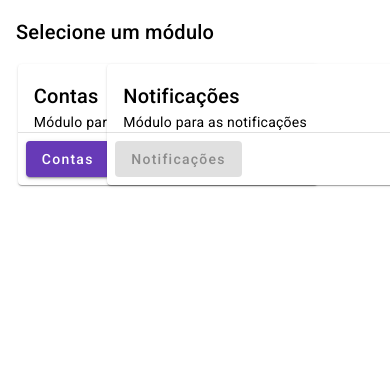
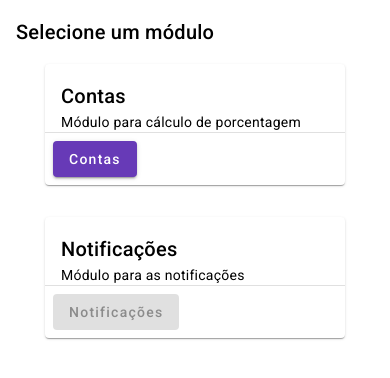
Before and after one commit to BrunoBrasolin/front-gamidas, an Angular app: page / in a window 390 px wide. Shown: the top 378 px of the page. Built offline with nearby package versions, Linux system fonts and the light colour scheme.

Commit message:
Fix mobile

```diff
--- a/src/app/app.component.scss
+++ b/src/app/app.component.scss
@@ -22,3 +22,19 @@
   top: 1rem;
   right: 1rem;
 }
+
+@media only screen and (max-width: 768px) {
+  .menu {
+    padding: 1rem;
+
+    .row {
+      display: flex;
+      flex-direction: column;
+      align-items: center;
+
+      mat-card {
+        margin-bottom: 2rem;
+      }
+    }
+  }
+}
```
